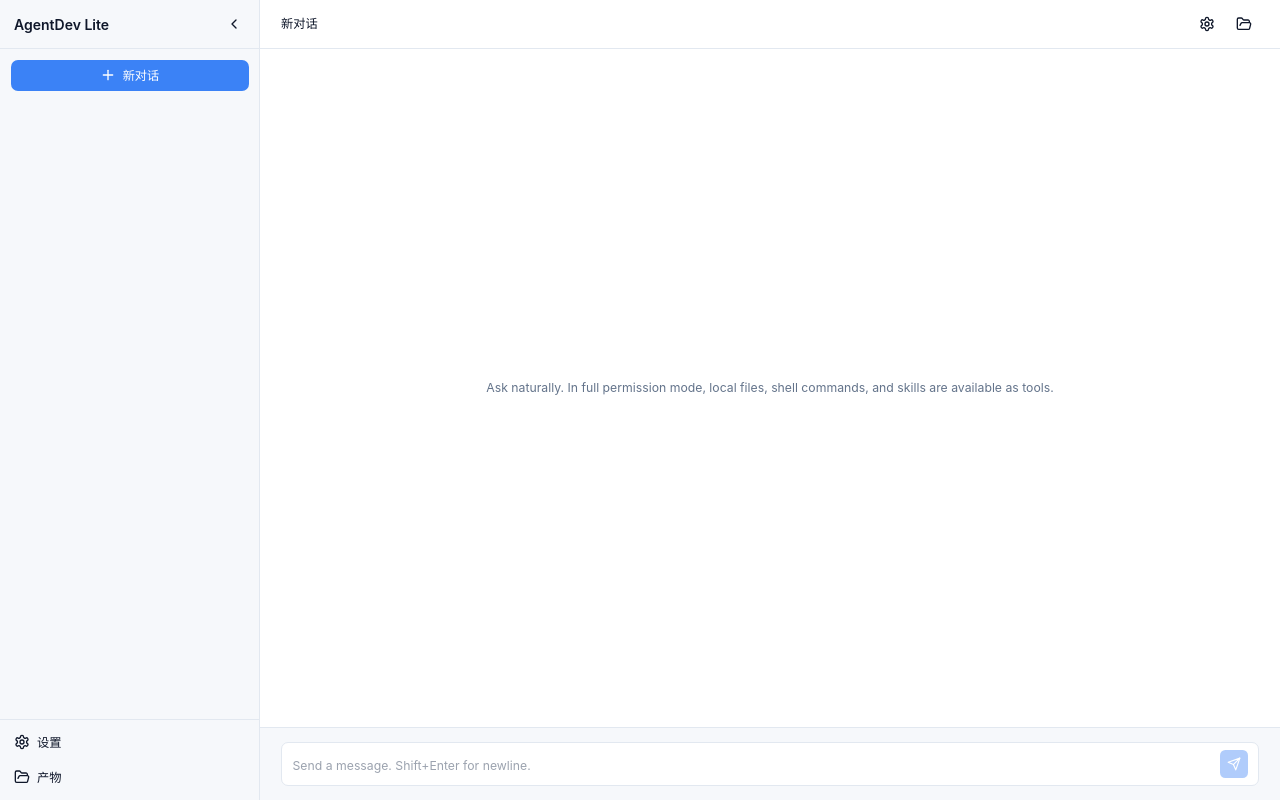
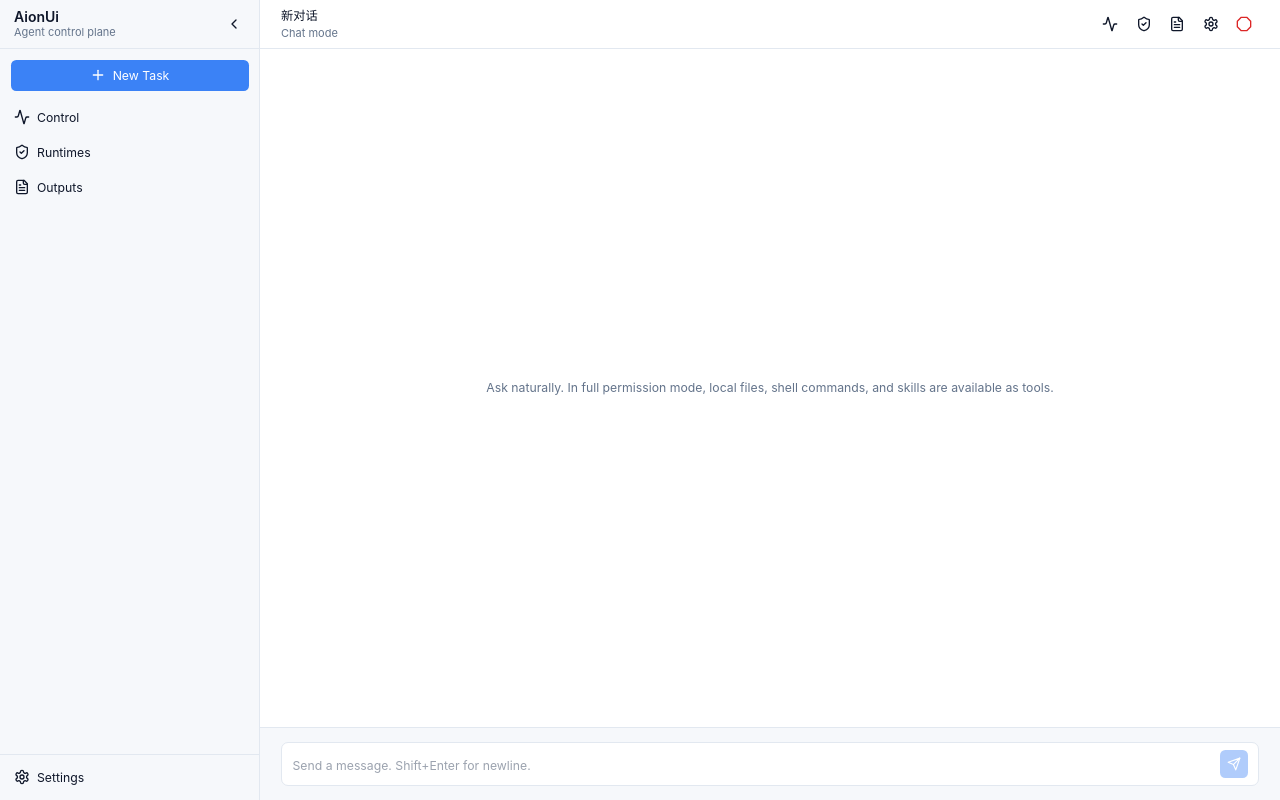
Before and after one commit to 1120964795/agent-platform, a React (Vite) app in the folder client/: page / in a window 1280 px wide. Built offline with nearby package versions, Linux system fonts and the light colour scheme.

Commit message:
docs: define aionui v2 product identity

```diff
--- a/client/src/components/layout/Sidebar.jsx
+++ b/client/src/components/layout/Sidebar.jsx
@@ -1,4 +1,4 @@
-import { Settings, FolderOpen, Plus, ChevronLeft, ChevronRight } from 'lucide-react'
+import { Activity, FileText, Plus, Settings, ShieldCheck, ChevronLeft, ChevronRight } from 'lucide-react'
 
 export default function Sidebar({ collapsed, onToggle, onOpenDrawer, onNewConversation }) {
   const width = collapsed ? 'w-[60px]' : 'w-[260px]'
@@ -6,46 +6,45 @@ export default function Sidebar({ collapsed, onToggle, onOpenDrawer, onNewConver
   return (
     <aside className={`${width} transition-all duration-200 bg-[color:var(--bg-secondary)] border-r border-[color:var(--border)] flex flex-col`}>
       <div className="h-14 px-4 flex items-center justify-between border-b border-[color:var(--border)]">
-        {!collapsed && <span className="font-semibold text-base">AgentDev Lite</span>}
-        <button
-          type="button"
-          onClick={onToggle}
-          className="p-1 rounded hover:bg-[color:var(--bg-tertiary)]"
-          aria-label="toggle sidebar"
-        >
+        {!collapsed && (
+          <div className="min-w-0">
+            <div className="font-semibold text-base leading-tight">AionUi</div>
+            <div className="text-[11px] text-[color:var(--text-muted)] leading-tight">Agent control plane</div>
+          </div>
+        )}
+        <button type="button" onClick={onToggle} className="p-1 rounded hover:bg-[color:var(--bg-tertiary)]" aria-label="toggle sidebar" title="Toggle sidebar">
           {collapsed ? <ChevronRight size={16} /> : <ChevronLeft size={16} />}
         </button>
       </div>
 
       <div className="p-3">
-        <button
-          type="button"
-          onClick={onNewConversation}
-          className="w-full h-9 flex items-center justify-center gap-2 rounded-lg bg-[color:var(--accent)] text-white text-sm hover:opacity-90"
-        >
+        <button type="button" onClick={onNewConversation} className="w-full h-9 flex items-center justify-center gap-2 rounded-md bg-[color:var(--accent)] text-white text-sm hover:opacity-90">
           <Plus size={16} />
-          {!collapsed && <span>新对话</span>}
+          {!collapsed && <span>New Task</span>}
+        </button>
+      </div>
+
+      <div className="px-2 space-y-1">
+        <button type="button" onClick={() => onOpenDrawer('control')} className="w-full flex items-center gap-2 px-2 py-2 rounded-md text-sm hover:bg-[color:var(--bg-tertiary)]">
+          <Activity size={16} />
+          {!collapsed && <span>Control</span>}
+        </button>
+        <button type="button" onClick={() => onOpenDrawer('runtime')} className="w-full flex items-center gap-2 px-2 py-2 rounded-md text-sm hover:bg-[color:var(--bg-tertiary)]">
+          <ShieldCheck size={16} />
+          {!collapsed && <span>Runtimes</span>}
+        </button>
+        <button type="button" onClick={() => onOpenDrawer('outputs')} className="w-full flex items-center gap-2 px-2 py-2 rounded-md text-sm hover:bg-[color:var(--bg-tertiary)]">
+          <FileText size={16} />
+          {!collapsed && <span>Outputs</span>}
         </button>
       </div>
 
       <div className="flex-1" />
 
       <div className="p-2 border-t border-[color:var(--border)] flex flex-col gap-1">
-        <button
-          type="button"
-          onClick={() => onOpenDrawer('settings')}
-          className="w-full flex items-center gap-2 px-2 py-2 rounded-md text-sm hover:bg-[color:var(--bg-tertiary)]"
-        >
+        <button type="button" onClick={() => onOpenDrawer('settings')} className="w-full flex items-center gap-2 px-2 py-2 rounded-md text-sm hover:bg-[color:var(--bg-tertiary)]">
           <Settings size={16} />
-          {!collapsed && <span>设置</span>}
-        </button>
-        <button
-          type="button"
-          onClick={() => onOpenDrawer('artifacts')}
-          className="w-full flex items-center gap-2 px-2 py-2 rounded-md text-sm hover:bg-[color:var(--bg-tertiary)]"
-        >
-          <FolderOpen size={16} />
-          {!collapsed && <span>产物</span>}
+          {!collapsed && <span>Settings</span>}
         </button>
       </div>
     </aside>
--- a/client/src/components/layout/TopBar.jsx
+++ b/client/src/components/layout/TopBar.jsx
@@ -1,25 +1,37 @@
-import { Settings, FolderOpen } from 'lucide-react'
+import { Activity, FileText, Octagon, Settings, ShieldCheck } from 'lucide-react'
+import { emergencyStop } from '../../lib/api.js'
 
-export default function TopBar({ title = '新对话', onOpenDrawer }) {
+export default function TopBar({ title = 'New task', onOpenDrawer, executionMode = 'chat' }) {
+  async function handleEmergencyStop() {
+    try {
+      await emergencyStop()
+      window.dispatchEvent(new CustomEvent('aionui:actions-changed'))
+    } catch (error) {
+      console.error('[aionui] emergency stop failed:', error)
+    }
+  }
+
   return (
     <div className="h-14 px-6 flex items-center justify-between border-b border-[color:var(--border)] bg-[color:var(--bg-primary)]">
-      <div className="text-sm font-medium">{title}</div>
-      <div className="flex items-center gap-2">
-        <button
-          type="button"
-          onClick={() => onOpenDrawer('settings')}
-          className="p-2 rounded hover:bg-[color:var(--bg-tertiary)]"
-          aria-label="settings"
-        >
+      <div className="min-w-0">
+        <div className="text-sm font-medium truncate">{title}</div>
+        <div className="text-[11px] text-[color:var(--text-muted)]">{executionMode === 'execute' ? 'Execute mode: Qwen plans, AionUi approves.' : 'Chat mode'}</div>
+      </div>
+      <div className="flex items-center gap-1">
+        <button type="button" onClick={() => onOpenDrawer('control')} className="p-2 rounded hover:bg-[color:var(--bg-tertiary)]" aria-label="control center" title="Control Center">
+          <Activity size={16} />
+        </button>
+        <button type="button" onClick={() => onOpenDrawer('runtime')} className="p-2 rounded hover:bg-[color:var(--bg-tertiary)]" aria-label="models and runtimes" title="Models and Runtimes">
+          <ShieldCheck size={16} />
+        </button>
+        <button type="button" onClick={() => onOpenDrawer('outputs')} className="p-2 rounded hover:bg-[color:var(--bg-tertiary)]" aria-label="run outputs" title="Run Outputs">
+          <FileText size={16} />
+        </button>
+        <button type="button" onClick={() => onOpenDrawer('settings')} className="p-2 rounded hover:bg-[color:var(--bg-tertiary)]" aria-label="settings" title="Settings">
           <Settings size={16} />
         </button>
-        <button
-          type="button"
-          onClick={() => onOpenDrawer('artifacts')}
-          className="p-2 rounded hover:bg-[color:var(--bg-tertiary)]"
-          aria-label="artifacts"
-        >
-          <FolderOpen size={16} />
+        <button type="button" onClick={handleEmergencyStop} className="p-2 rounded text-[color:var(--error)] hover:bg-[color:var(--error)]/10" aria-label="emergency stop" title="Emergency stop">
+          <Octagon size={16} />
         </button>
       </div>
     </div>
--- a/package.json
+++ b/package.json
@@ -2,7 +2,7 @@
   "name": "agentdev-lite",
   "version": "0.1.0",
   "private": true,
-  "description": "Lightweight AionUi-style agent app",
+  "description": "AionUi V2 control-plane agent desktop app",
   "main": "electron/main.js",
   "scripts": {
     "setup": "npm install && npm --prefix client install",
@@ -21,7 +21,7 @@
   },
   "build": {
     "appId": "com.agentdev.lite",
-    "productName": "AgentDev Lite",
+    "productName": "AionUi",
     "asar": false,
     "directories": {
       "output": "dist-electron"
```
Also changed, not shown: client/src/lib/api.js, 3 other files (tests, documents, lock files or other folders).
